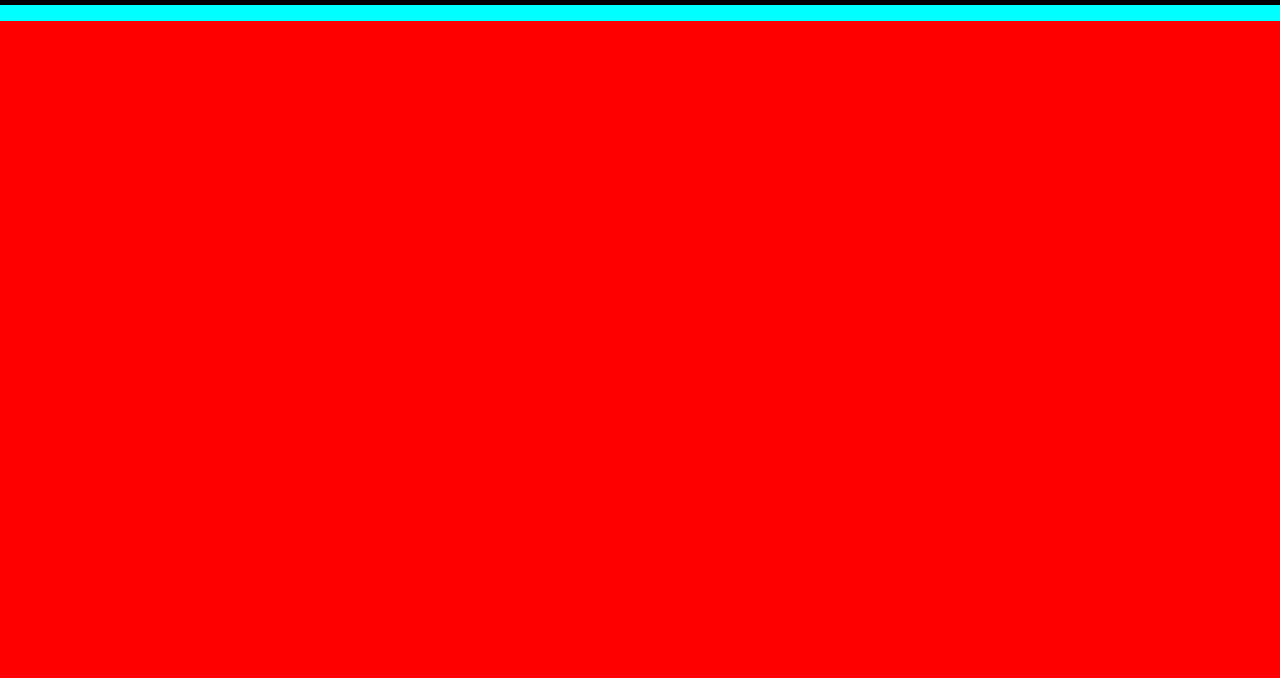
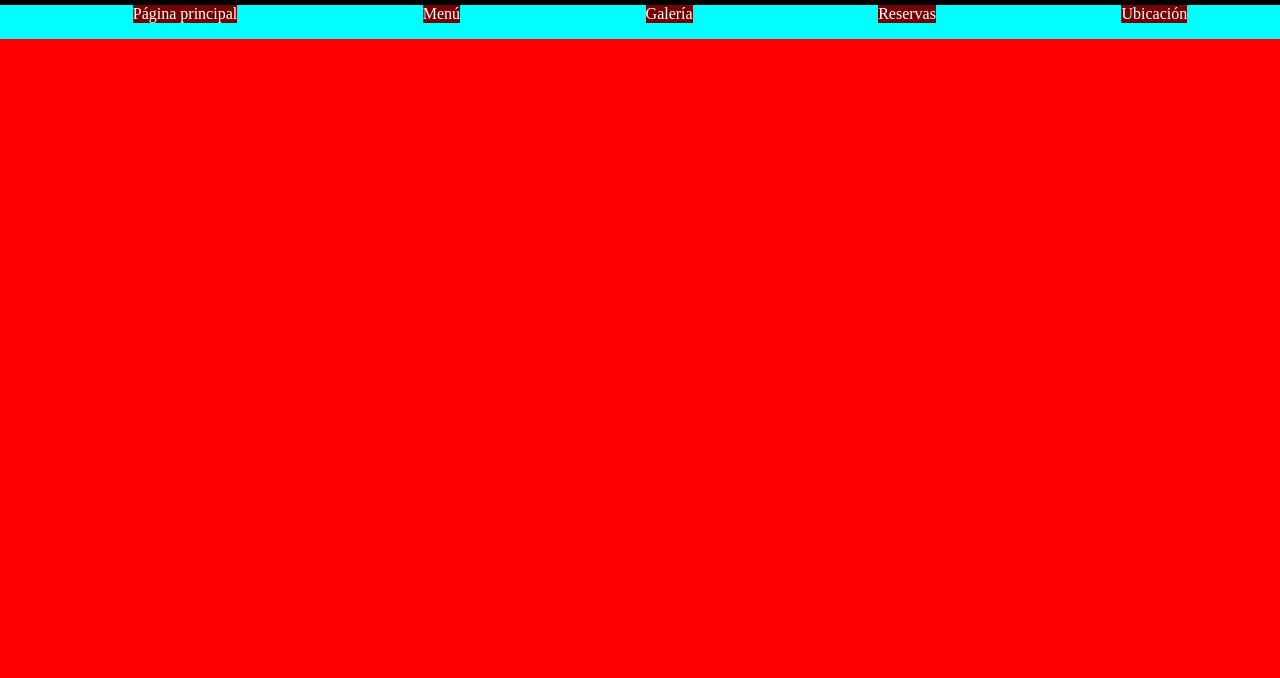
Before and after one commit to Daniel8746/RedStar_Restaurante, a plain HTML site: page Restaurante/Resources/plantilla.html in a window 1280 px wide. Shown: the part 122-800 px from the top of the page. Drawn offline with Linux system fonts and the light colour scheme.

Commit message:
Update plantilla.html

```diff
--- a/Restaurante/Resources/plantilla.html
+++ b/Restaurante/Resources/plantilla.html
@@ -20,23 +20,23 @@
         <nav class="navegacion">
             <ul>
                 <li>
-                    <a href="../index.html" target="_self">
+                    <a href="../index.html" target="_self">Página principal</a>
                 </li>
 
                 <li>
-                    <a href="../Public/Menú.html" target="_self">
+                    <a href="../Public/Menú.html" target="_self">Menú</a>
                 </li>
 
                 <li>
-                    <a href="../Public/Galeria.html" target="_self">
+                    <a href="../Public/Galeria.html" target="_self">Galería</a>
                 </li>
 
                 <li>
-                    <a href="../Public/Reservas.html" target="_self">
+                    <a href="../Public/Reservas.html" target="_self">Reservas</a>
                 </li>
 
                 <li>
-                    <a href="../Public/Ubicación.html" target="_self">
+                    <a href="../Public/Ubicación.html" target="_self">Ubicación</a>
                 </li>
             </ul>
         </nav>
```
